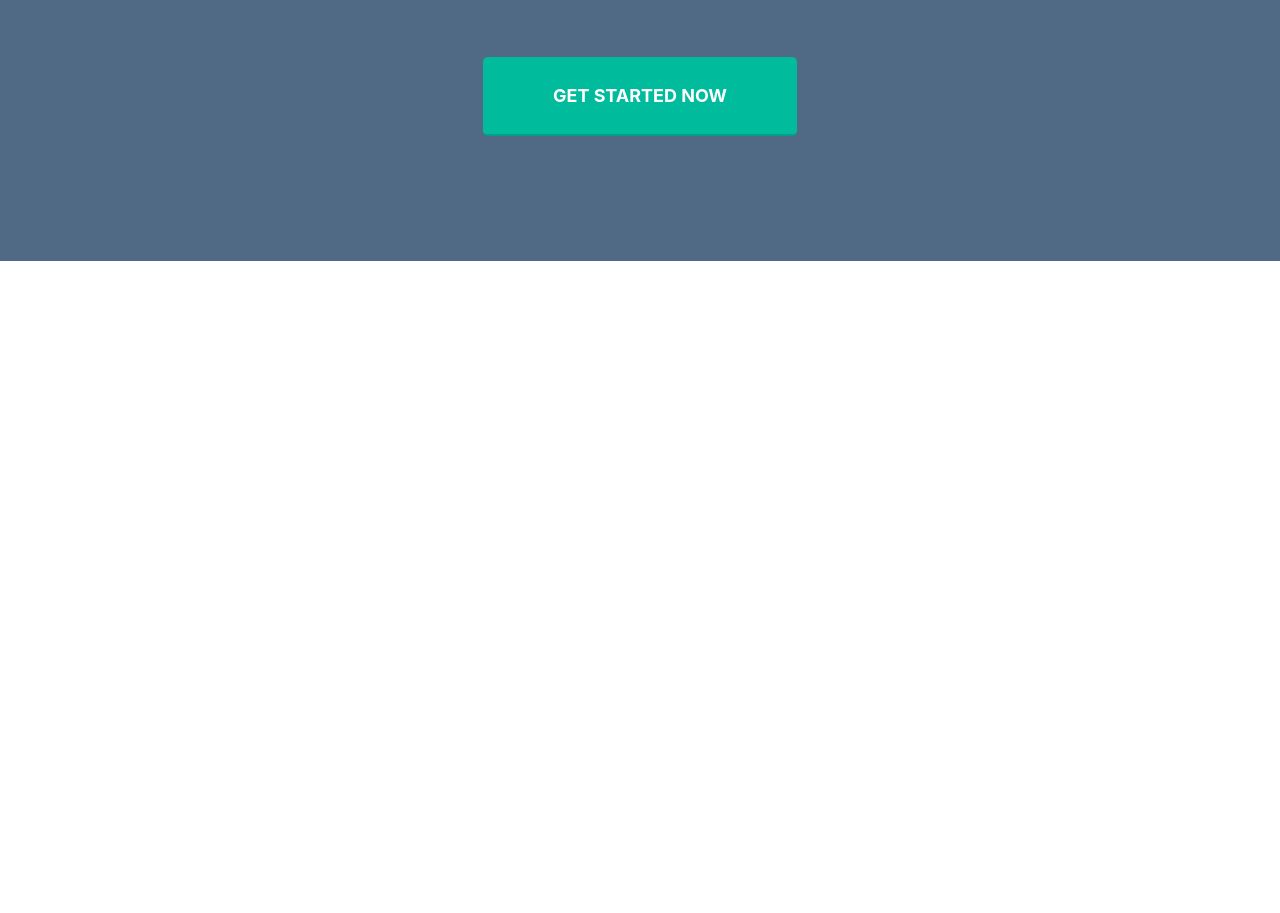
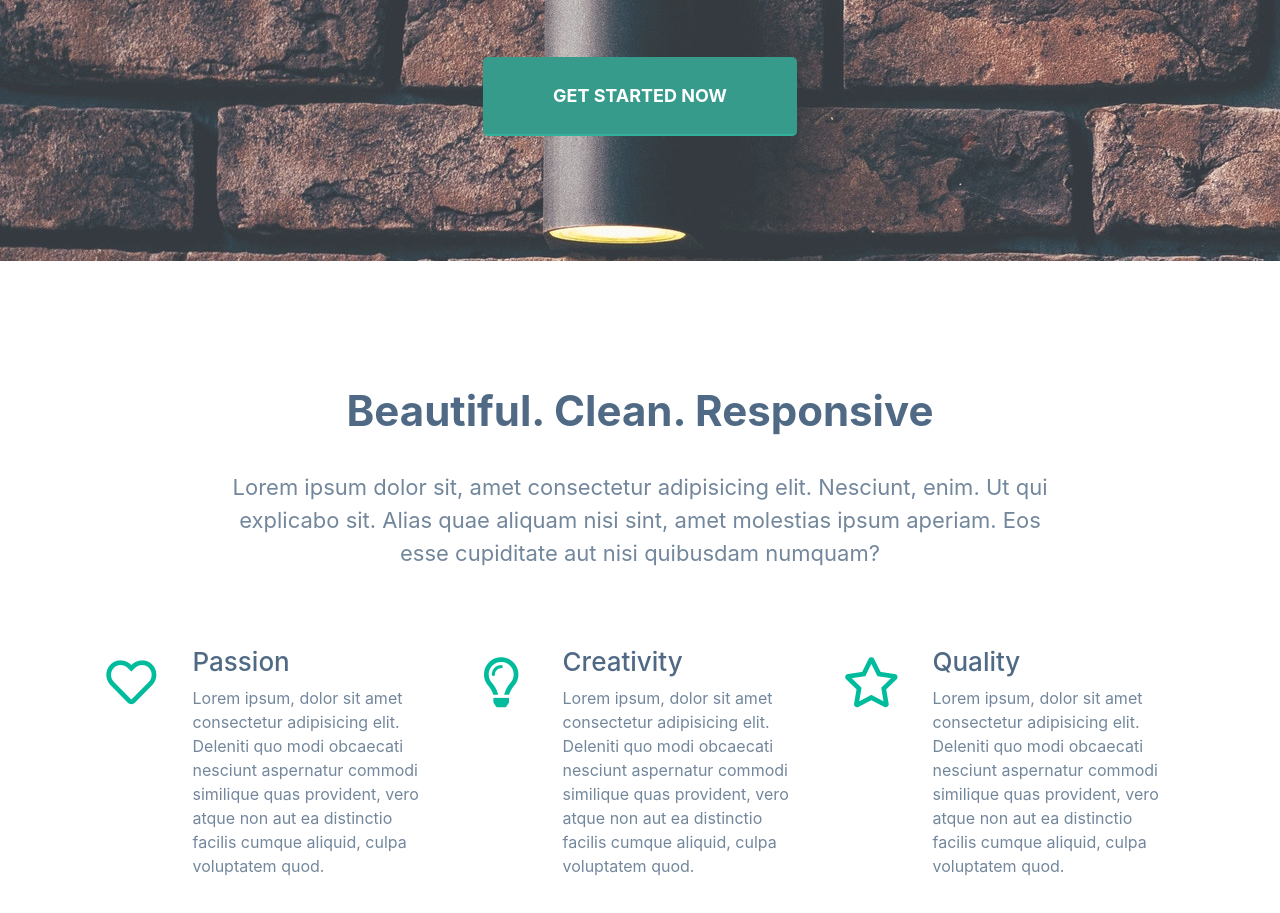
Before and after one commit to ZainKhan2504/PSD_to_HTML_CSS, a plain HTML site: page index.html in a window 1280 px wide. Shown: the part 551-1464 px from the top of the page. Before the commit the page ends 812 px from the top, so only its background shows below. Drawn offline with nearby package versions, Linux system fonts and the light colour scheme.

Commit message:
Created Services Area

```diff
--- a/css/style.css
+++ b/css/style.css
@@ -4,7 +4,7 @@ a:active {
     text-decoration: none;
 }
 
-/* HEADER */
+/* MINI HEADER */
 
 .mini-header {
     height: 40px;
@@ -48,6 +48,8 @@ a:active {
     color: #3c5570;
 }
 
+/* MAIN HEADER */
+
 .main-header {
     height: 112px;
     border-bottom: 1px solid #e6e9ed;
@@ -88,11 +90,13 @@ a:active {
     color: #3c5570;
 }
 
-/* Featured Area */
+/* FEATURED AREA */
 
 .featured-area {
     height: 660px;
-    background: #506984;
+    background-color: #0780f1;
+    background: url(../img/feature.jpg);
+    opacity: 0.8;
 }
 
 .featured-area-content {
@@ -130,3 +134,57 @@ a:active {
     border-bottom: 2px solid #00a085;
     padding: 25px 70px;
 }
+
+.featured-area-btn {
+    background-color: #05836e;
+}
+
+/* SERVICES */
+
+.services {
+    padding: 125px 0;
+    background-color: #ffffff;
+    text-align: center;
+}
+
+.services-head-container {
+    width: 820px;
+    margin: 0 auto;
+    max-width: 100;
+}
+
+.services-head h2 {
+    width: 100%;
+    text-align: center;
+    font-size: 42px;
+    font-weight: bold;
+    color: #506a85;
+    margin-top: 0;
+    margin-bottom: 35px;
+}
+
+.services-head p {
+    font-size: 22px;
+    color: #73879c;
+}
+
+.services-content {
+    margin-top: 60px;
+}
+
+.service-icon {
+    color: #00bc9c;
+    font-size: 50px;
+}
+
+.service-text h3 {
+    font-size: 26px;
+    color: #506a85;
+    text-align: left;
+}
+
+.service-text p {
+    font-size: 16px;
+    color: #73879c;
+    text-align: left;
+}
--- a/index.html
+++ b/index.html
@@ -32,8 +32,8 @@
             <div class="container">
                 <div class="row ml-0 mr-0">
                     <div class="header-contact col-sm-6">
-                        <span><i class="far fa-envelope"></i>info@zainalikhan.com</span>
-                        <span><i class="fas fa-mobile-alt"></i>+92 21 1234567</span>
+                        <span><i class="far fa-envelope"></i> info@zainalikhan.com</span>
+                        <span><i class="fas fa-mobile-alt"></i> +92 21 1234567</span>
                     </div>
                     <div class="header-social col-sm-6">
                         <ul class="social-icons">
@@ -87,6 +87,62 @@
             </div>
         </div>
     </section>
+    <!-- Services -->
+    <section class="services">
+        <div class="container">
+            <div class="services-head row ml-0 mr-0">
+                <div class="services-head-container">
+                    <h2>Beautiful. Clean. Responsive</h2>
+                    <p>Lorem ipsum dolor sit, amet consectetur adipisicing elit. Nesciunt, enim. Ut qui explicabo sit.
+                        Alias
+                        quae aliquam nisi sint, amet molestias ipsum aperiam. Eos esse cupiditate aut nisi quibusdam
+                        numquam?
+                    </p>
+                </div>
+            </div>
+            <div class="services-content row ml-0 mr-0">
+                <div class="service-col col-sm-4">
+                    <div class="row">
+                        <div class="service-icon col-sm-3">
+                            <i class="far fa-heart"></i>
+                        </div>
+                        <div class="service-text col-sm-9">
+                            <h3>Passion</h3>
+                            <p>Lorem ipsum, dolor sit amet consectetur adipisicing elit. Deleniti quo modi obcaecati
+                                nesciunt aspernatur commodi similique quas provident, vero atque non aut ea distinctio
+                                facilis cumque aliquid, culpa voluptatem quod.</p>
+                        </div>
+                    </div>
+                </div>
+                <div class="service-col col-sm-4">
+                    <div class="row">
+                        <div class="service-icon col-sm-3">
+                            <i class="far fa-lightbulb"></i>
+                        </div>
+                        <div class="service-text col-sm-9">
+                            <h3>Creativity</h3>
+                            <p>Lorem ipsum, dolor sit amet consectetur adipisicing elit. Deleniti quo modi obcaecati
+                                nesciunt aspernatur commodi similique quas provident, vero atque non aut ea distinctio
+                                facilis cumque aliquid, culpa voluptatem quod.</p>
+                        </div>
+                    </div>
+                </div>
+                <div class="service-col col-sm-4">
+                    <div class="row">
+                        <div class="service-icon col-sm-3">
+                            <i class="far fa-star"></i>
+                        </div>
+                        <div class="service-text col-sm-9">
+                            <h3>Quality</h3>
+                            <p>Lorem ipsum, dolor sit amet consectetur adipisicing elit. Deleniti quo modi obcaecati
+                                nesciunt aspernatur commodi similique quas provident, vero atque non aut ea distinctio
+                                facilis cumque aliquid, culpa voluptatem quod.</p>
+                        </div>
+                    </div>
+                </div>
+            </div>
+        </div>
+    </section>
 </body>
 
 </html>
```
Also changed, not shown: img/feature.jpg (added).
